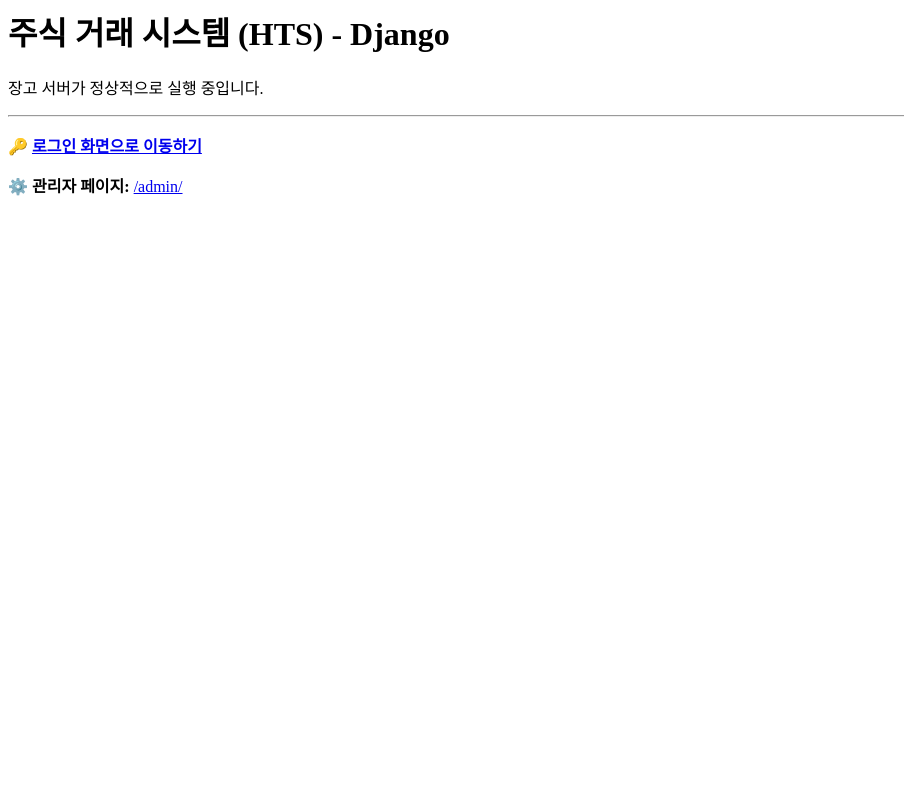
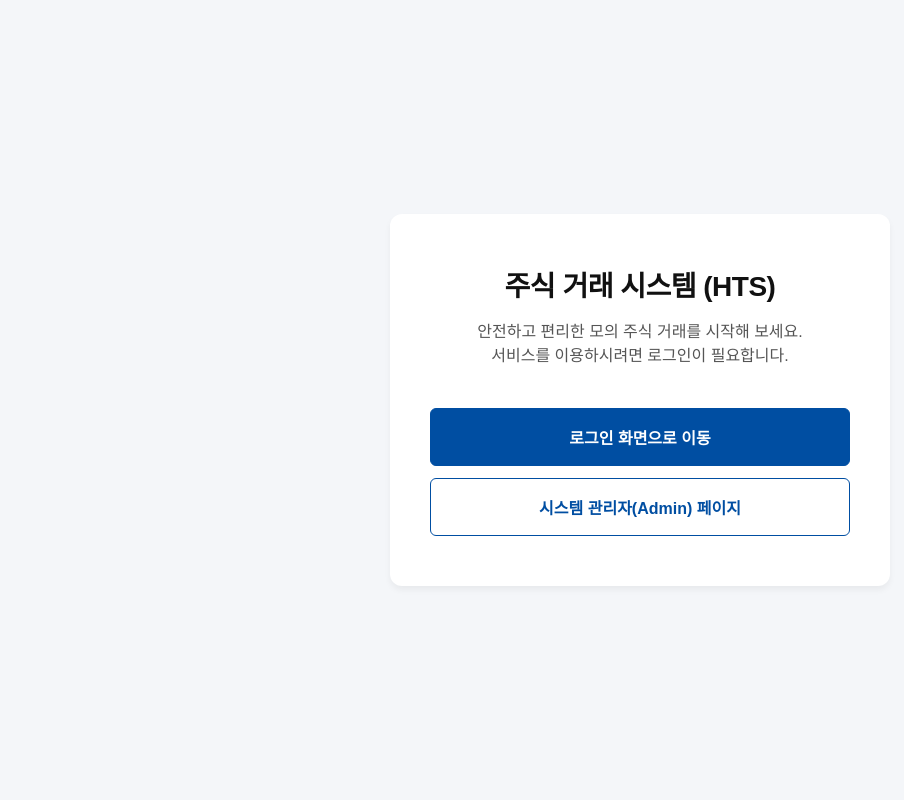
Before and after one commit to SpiritLink/HTS, a Django app: page / in a window 1280 px wide. Shown: the whole page, without its empty margins (0-904 px from the left). Run offline with Django 4.2, Linux system fonts and the light colour scheme.

Commit message:
뷰를 디지털 전자정부서비스 UI/UX 가이드라인에 맞게 구성

```diff
--- a/trading/controllers.py
+++ b/trading/controllers.py
@@ -5,13 +5,7 @@ from django.contrib.auth.decorators import login_required
 from .services import get_user_portfolio
 
 def index(request):
-    return HttpResponse("""
-    <h1>주식 거래 시스템 (HTS) - Django</h1>
-    <p>장고 서버가 정상적으로 실행 중입니다.</p>
-    <hr>
-    <p>🔑 <a href="/login/"><b>로그인 화면으로 이동하기</b></a></p>
-    <p>⚙️ <b>관리자 페이지:</b> <a href="/admin/">/admin/</a></p>
-    """)
+    return render(request, 'trading/index.html')
 
 def login_view(request):
     # 이미 로그인한 유저는 대시보드로 즉시 이동
--- /dev/null
+++ b/trading/templates/trading/index.html
@@ -0,0 +1,37 @@
+<!DOCTYPE html>
+<html lang="ko">
+<head>
+    <meta charset="UTF-8">
+    <meta name="viewport" content="width=device-width, initial-scale=1.0">
+    <title>주식 거래 시스템 (HTS)</title>
+    <style>
+        /* 디지털 정부서비스 UI/UX 가이드라인 기반 스타일 */
+        body { font-family: 'Pretendard', 'Noto Sans KR', 'Malgun Gothic', sans-serif; background-color: #f4f6f9; color: #333; margin: 0; padding: 0; display: flex; justify-content: center; align-items: center; min-height: 100vh; }
+        .main-container { background: #fff; padding: 50px 40px; border-radius: 12px; box-shadow: 0 4px 6px rgba(0,0,0,0.05); width: 100%; max-width: 500px; box-sizing: border-box; text-align: center; }
+        h1 { margin-top: 0; font-size: 28px; color: #111; margin-bottom: 16px; letter-spacing: -0.5px; }
+        p.description { font-size: 16px; color: #555; margin-bottom: 40px; line-height: 1.5; }
+
+        /* 넉넉한 터치 영역과 고대비 색상을 적용한 버튼 그룹 */
+        .btn-group { display: flex; flex-direction: column; gap: 12px; }
+        .btn { display: block; width: 100%; padding: 16px; border-radius: 6px; font-size: 16px; font-weight: bold; text-decoration: none; box-sizing: border-box; transition: all 0.2s; }
+
+        /* 정부서비스 표준 강조 색상 */
+        .btn-primary { background-color: #004ea2; color: #fff; border: 1px solid #004ea2; }
+        .btn-primary:hover { background-color: #003a79; border-color: #003a79; }
+
+        .btn-outline { background-color: #fff; color: #004ea2; border: 1px solid #004ea2; }
+        .btn-outline:hover { background-color: #f1f6fa; }
+    </style>
+</head>
+<body>
+    <main class="main-container">
+        <h1>주식 거래 시스템 (HTS)</h1>
+        <p class="description">안전하고 편리한 모의 주식 거래를 시작해 보세요.<br>서비스를 이용하시려면 로그인이 필요합니다.</p>
+
+        <div class="btn-group">
+            <a href="{% url 'login' %}" class="btn btn-primary">로그인 화면으로 이동</a>
+            <a href="/admin/" class="btn btn-outline">시스템 관리자(Admin) 페이지</a>
+        </div>
+    </main>
+</body>
+</html>
```
Also changed, not shown: trading/templates/trading/dashboard.html (+39 -7 lines), trading/templates/trading/login.html (+36 -6 lines).
